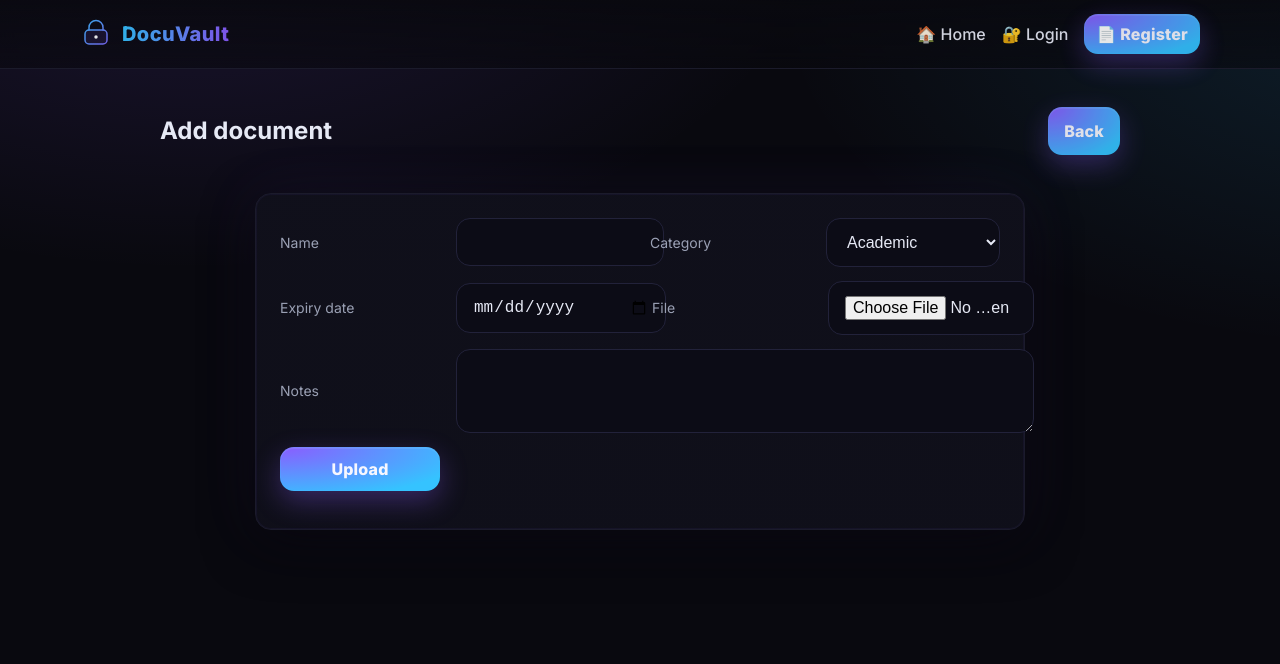
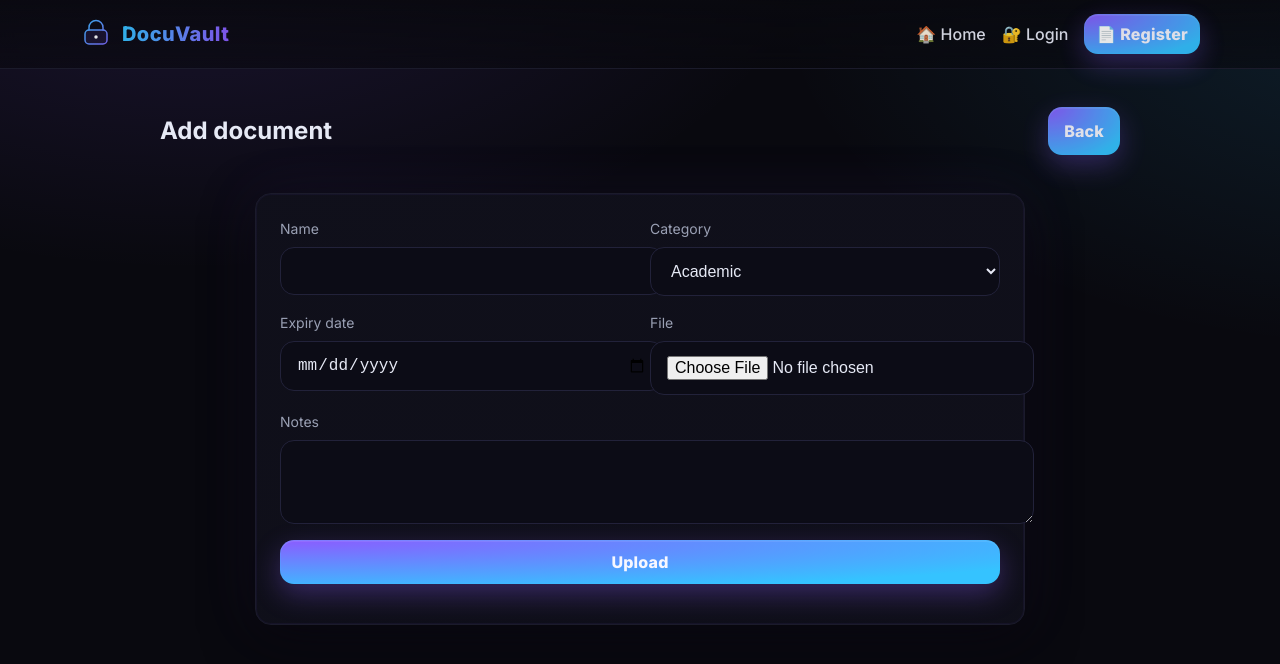
Before and after one commit to bastingg05/DocVault-1, a React (Vite) app in the folder frontend_react/: page /add in a window 1280 px wide. Shown: the top 664 px of the page. Built offline with nearby package versions, Linux system fonts and the light colour scheme; no server answers.

Commit message:
fix(auth): unified stacked labels and two-column rows for perfect alignment

```diff
--- a/frontend_react/src/index.css
+++ b/frontend_react/src/index.css
@@ -32,10 +32,10 @@ h1 { font-size: 2rem; color: var(--heading); }
 h1 { font-size: 2rem; }
 .container { max-width: 960px; margin: 0 auto; padding: 24px; }
 .panel { max-width: 720px; margin: 24px auto; padding: 24px; border-radius: 16px; border: 1px solid var(--border); background: linear-gradient(180deg, rgba(16,16,27,.95), rgba(16,16,27,.88)); box-shadow: 0 14px 50px rgba(0,0,0,.5), 0 0 0 1px rgba(124,92,255,.06) inset, 0 0 60px rgba(139,92,255,.08); }
-.row { display: grid; align-items: center; grid-template-columns: 160px 1fr; column-gap: 16px; row-gap: 12px; margin-bottom: 14px; }
-.row.inline { grid-template-columns: 1fr 1fr; column-gap: 20px; row-gap: 12px; }
-.row.inline > div { display: grid; grid-template-columns: 160px 1fr; align-items: center; column-gap: 16px; row-gap: 12px; }
-label { font-size: 14px; color: var(--muted); justify-self: start; }
+.row { display: grid; align-items: start; row-gap: 8px; margin-bottom: 16px; }
+.row.inline { grid-template-columns: 1fr 1fr; column-gap: 20px; }
+.row.inline > div { display: grid; row-gap: 8px; }
+label { font-size: 14px; color: var(--muted); }
 input, select, textarea { width: 100%; padding: 14px 16px; border-radius: 14px; border: 1px solid #22223a; background: #0c0c16; color: var(--text); outline: none; font-size: 16px; }
 .btn-block { width: 100%; display: inline-block; text-align: center; }
 input:focus, select:focus, textarea:focus { border-color: #6e56ff; box-shadow: 0 0 0 4px rgba(110,86,255,.18); }
```
